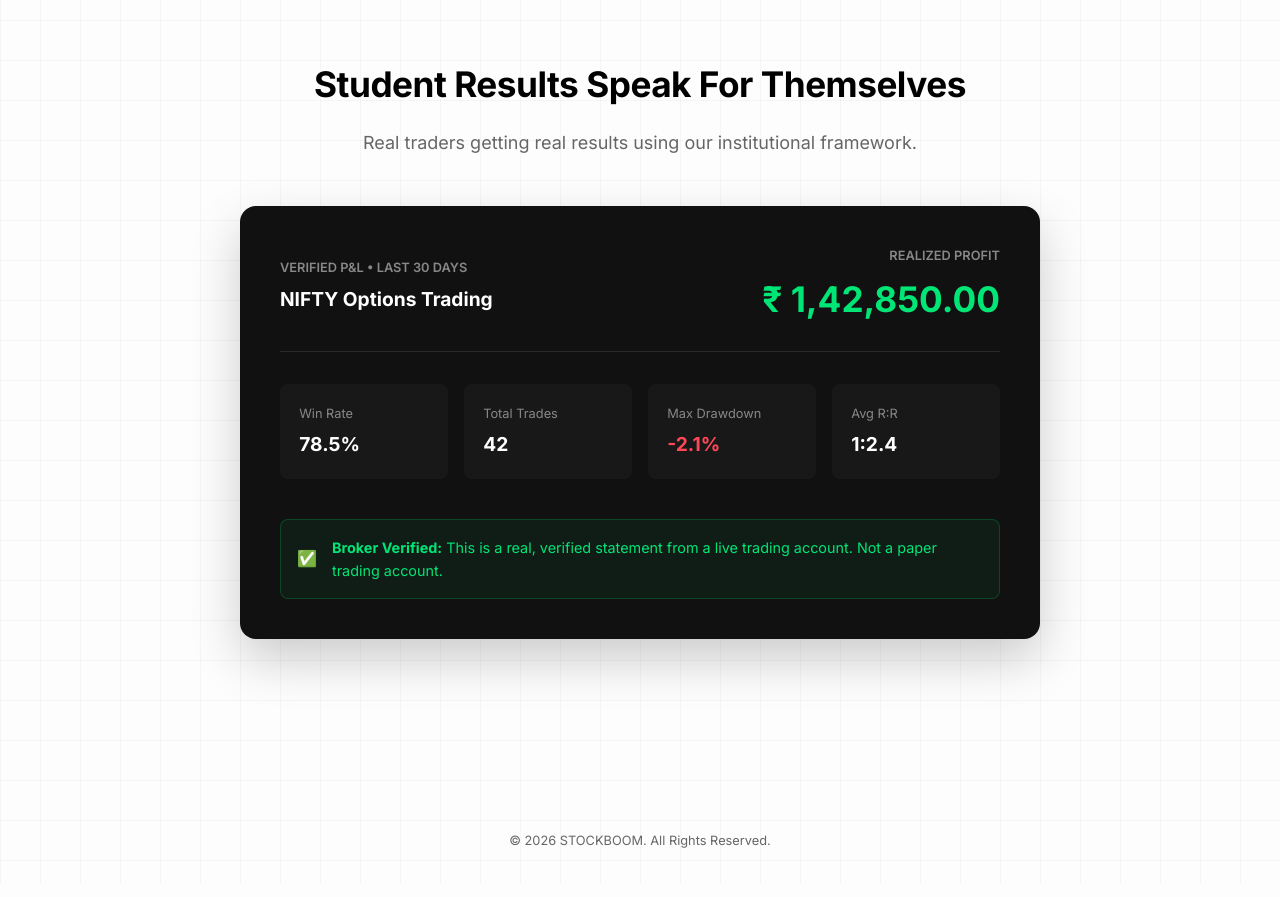
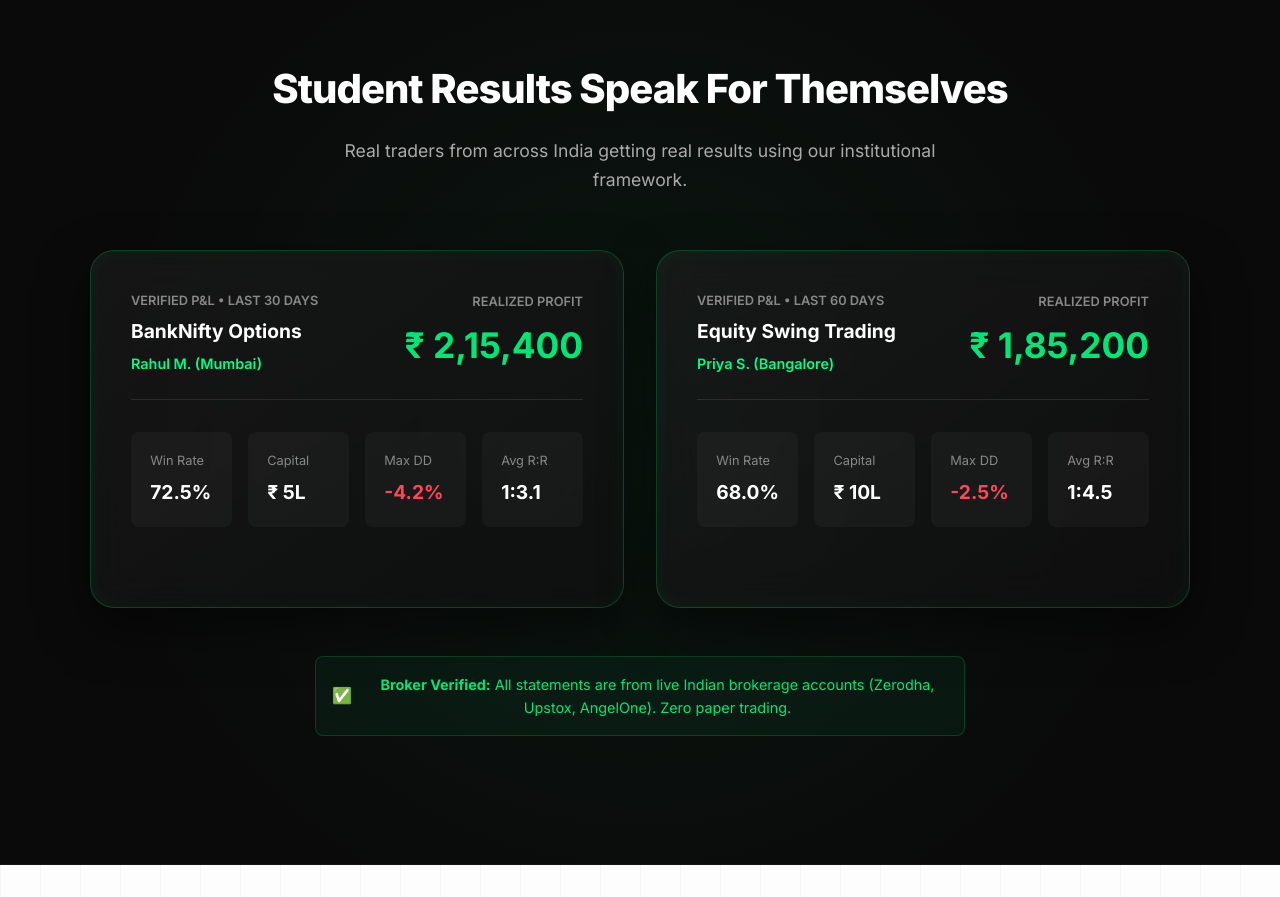
Before and after one commit to nihalkumar5/stockboom, a plain HTML site: page index.html in a window 1280 px wide. Shown: the part 1900-2797 px from the top of the page. Drawn offline with Linux system fonts and the light colour scheme.

Commit message:
Update header and add Indian-focused results section

```diff
--- a/index.html
+++ b/index.html
@@ -19,7 +19,7 @@
             <a href="#results">Results</a>
         </div>
         <div style="display: flex; gap: 1rem; align-items: center;">
-            <a href="#" style="color: #fff; text-decoration: none; font-size: 0.9rem; font-weight: 500;">Log In</a>
+            <a href="https://stockboom.in" target="_blank" style="color: #ccc; text-decoration: none; font-size: 0.85rem; font-weight: 500; transition: color 0.3s;" onmouseover="this.style.color='#fff'" onmouseout="this.style.color='#ccc'">← Back to Main Website</a>
             <a href="#join" class="btn-primary nav-cta">Book Strategy Call</a>
         </div>
     </nav>
@@ -143,48 +143,84 @@
     </section>
 
     <!-- Student Results (Proof) -->
-    <section id="results" class="results-section reveal">
+    <section id="results" class="results-section reveal dark-theme-section">
         <div class="container text-center">
-            <h2 class="section-subtitle-dark">Student Results Speak For Themselves</h2>
-            <p class="section-description-dark">Real traders getting real results using our institutional framework.</p>
+            <h2 class="section-title-light">Student Results Speak For Themselves</h2>
+            <p class="section-description-light">Real traders from across India getting real results using our institutional framework.</p>
 
-            <div class="results-showcase">
-                <div class="pnl-card">
+            <div class="results-grid">
+                <!-- Card 1 -->
+                <div class="pnl-card premium-glass-card green-glow">
                     <div class="pnl-header">
                         <div>
                             <p class="pnl-label">Verified P&L • Last 30 Days</p>
-                            <h3 class="pnl-title">NIFTY Options Trading</h3>
+                            <h3 class="pnl-title">BankNifty Options</h3>
+                            <p class="student-name">Rahul M. (Mumbai)</p>
                         </div>
                         <div style="text-align: right;">
                             <p class="pnl-label">Realized Profit</p>
-                            <h2 class="pnl-profit">₹ 1,42,850.00</h2>
+                            <h2 class="pnl-profit">₹ 2,15,400</h2>
                         </div>
                     </div>
 
                     <div class="pnl-stats-grid">
                         <div class="pnl-stat-box">
                             <p>Win Rate</p>
-                            <h4>78.5%</h4>
+                            <h4>72.5%</h4>
                         </div>
                         <div class="pnl-stat-box">
-                            <p>Total Trades</p>
-                            <h4>42</h4>
+                            <p>Capital</p>
+                            <h4>₹ 5L</h4>
                         </div>
                         <div class="pnl-stat-box">
-                            <p>Max Drawdown</p>
-                            <h4 class="negative">-2.1%</h4>
+                            <p>Max DD</p>
+                            <h4 class="negative">-4.2%</h4>
                         </div>
                         <div class="pnl-stat-box">
                             <p>Avg R:R</p>
-                            <h4>1:2.4</h4>
+                            <h4>1:3.1</h4>
+                        </div>
+                    </div>
+                </div>
+
+                <!-- Card 2 -->
+                <div class="pnl-card premium-glass-card green-glow">
+                    <div class="pnl-header">
+                        <div>
+                            <p class="pnl-label">Verified P&L • Last 60 Days</p>
+                            <h3 class="pnl-title">Equity Swing Trading</h3>
+                            <p class="student-name">Priya S. (Bangalore)</p>
+                        </div>
+                        <div style="text-align: right;">
+                            <p class="pnl-label">Realized Profit</p>
+                            <h2 class="pnl-profit">₹ 1,85,200</h2>
                         </div>
                     </div>
 
-                    <div class="broker-verify">
-                        <span>✅</span>
-                        <p><strong>Broker Verified:</strong> This is a real, verified statement from a live trading account. Not a paper trading account.</p>
+                    <div class="pnl-stats-grid">
+                        <div class="pnl-stat-box">
+                            <p>Win Rate</p>
+                            <h4>68.0%</h4>
+                        </div>
+                        <div class="pnl-stat-box">
+                            <p>Capital</p>
+                            <h4>₹ 10L</h4>
+                        </div>
+                        <div class="pnl-stat-box">
+                            <p>Max DD</p>
+                            <h4 class="negative">-2.5%</h4>
+                        </div>
+                        <div class="pnl-stat-box">
+                            <p>Avg R:R</p>
+                            <h4>1:4.5</h4>
+                        </div>
                     </div>
                 </div>
+            </div>
+
+            <div class="broker-verify" style="max-width: 650px; margin: 3rem auto 0;">
+                <span>✅</span>
+                <p><strong>Broker Verified:</strong> All statements are from live Indian brokerage accounts (Zerodha, Upstox, AngelOne). Zero paper trading.</p>
             </div>
         </div>
     </section>
--- a/style.css
+++ b/style.css
@@ -529,17 +529,23 @@ body {
 .results-section {
     padding: 4rem 0 8rem;
 }
-.results-showcase {
-    max-width: 800px;
+.results-grid {
+    display: grid;
+    grid-template-columns: 1fr 1fr;
+    gap: 2rem;
+    max-width: 1100px;
     margin: 3rem auto 0;
 }
 .pnl-card {
-    background: #111;
-    border-radius: 16px;
-    padding: 2.5rem;
-    box-shadow: 0 20px 50px rgba(0,0,0,0.2);
     text-align: left;
     color: #fff;
+    padding: 2.5rem;
+}
+.student-name {
+    color: #00ff88;
+    font-size: 0.9rem;
+    font-weight: 600;
+    margin-top: 5px;
 }
 .pnl-header {
     display: flex;
@@ -632,6 +638,9 @@ body {
     .pain-grid {
         grid-template-columns: 1fr;
     }
+    .results-grid {
+        grid-template-columns: 1fr;
+    }
     .transparent-nav {
         width: 95%;
         padding: 0.8rem 1.5rem;
```
